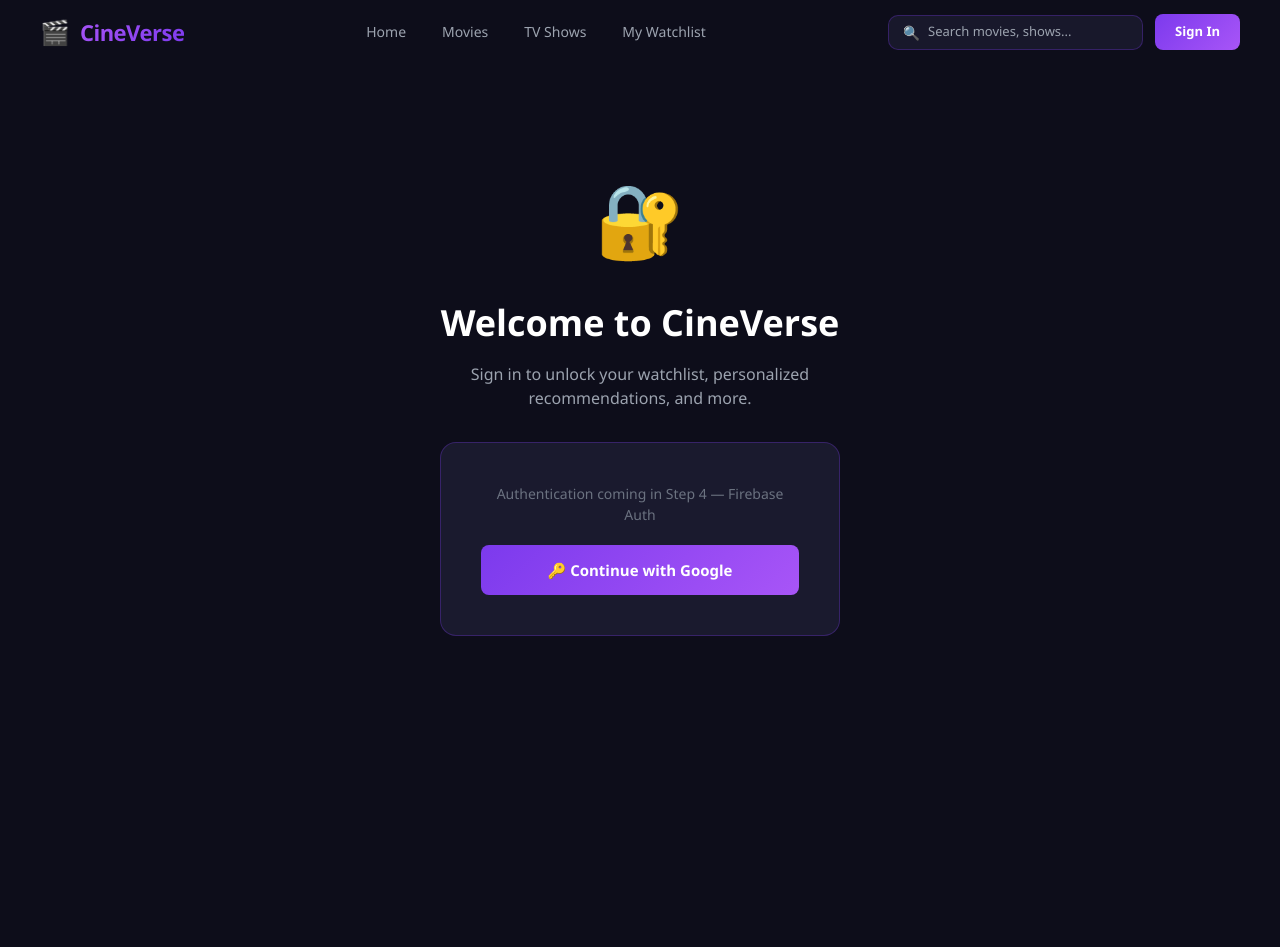
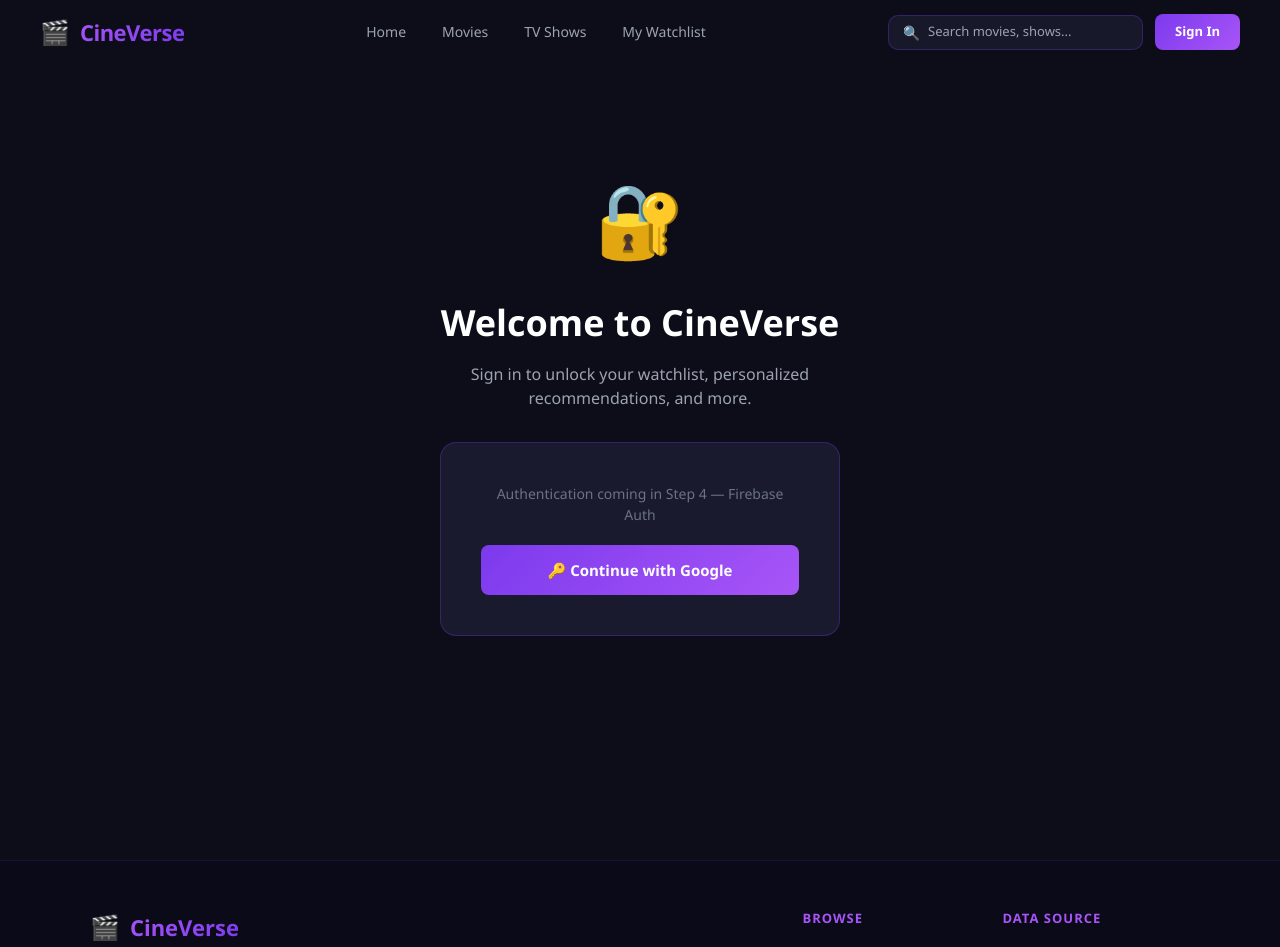
Before and after one commit to C-r-y-p-t-i-c-7-X/Entertainment-Recommendation-System, a Next.js app: page /auth in a window 1280 px wide. Shown: the top 947 px of the page. Before the commit the page ends 800 px from the top, so only its background shows below. Built offline with nearby package versions, Linux system fonts and the light colour scheme.

Commit message:
Update _app.js

```diff
--- a/pages/_app.js
+++ b/pages/_app.js
@@ -1,5 +1,17 @@
 import '../styles/globals.css';
+import Footer from '../components/Footer';
+import { useRouter } from 'next/router';
 
 export default function App({ Component, pageProps }) {
-  return <Component {...pageProps} />;
+  const router = useRouter();
+
+  // Pages where footer should NOT show
+  const noFooter = router.pathname.startsWith('/[mediaType]');
+
+  return (
+    <>
+      <Component {...pageProps} />
+      {!noFooter && <Footer />}
+    </>
+  );
 }
```
